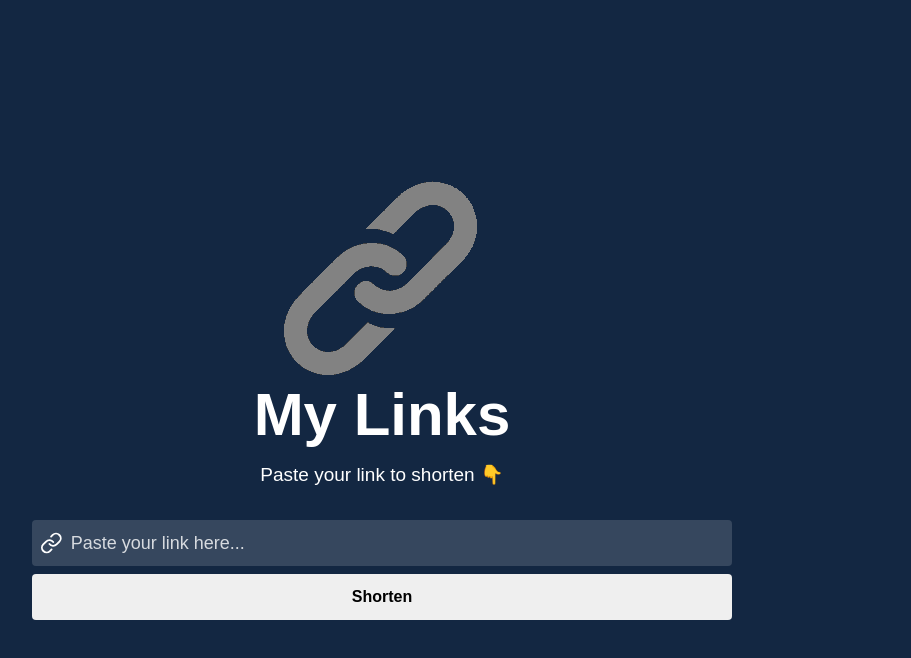
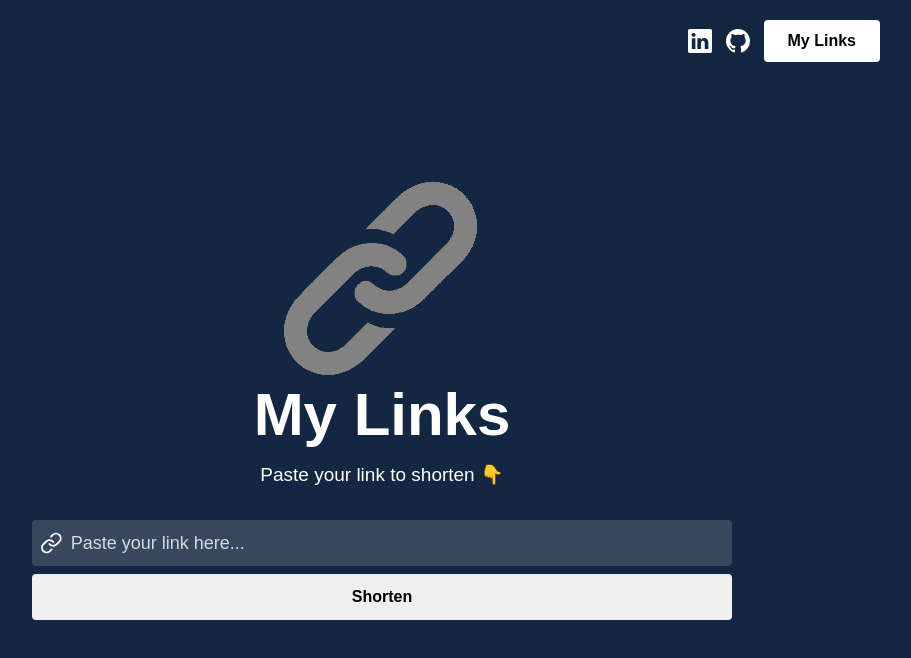
Before and after one commit to joaocorner/mylink2.0, a React (Create React App) app: page / in a window 1280 px wide. Shown: the top 658 px of the page, without its empty margins (258-1169 px from the left). Built offline with nearby package versions, Linux system fonts and the light colour scheme.

Commit message:
added menu

```diff
--- a/src/components/Home.js
+++ b/src/components/Home.js
@@ -1,4 +1,5 @@
 import { FiLink } from "react-icons/fi";
+import Menu from "./Menu";
 
 const Home = ({ title }) => {
   return (
@@ -15,6 +16,7 @@ const Home = ({ title }) => {
         </div>
         <button>Shorten</button>
       </div>
+        <Menu className="menu-item" />
     </div>
   );
 };
--- /dev/null
+++ b/src/components/Menu.js
@@ -0,0 +1,21 @@
+import { BsLinkedin, BsGithub } from "react-icons/bs";
+
+const Menu = () => {
+  return (
+    <div className="menu">
+      <a
+        className="social"
+        href="https://www.linkedin.com/in/joaoeduardocorner"
+      >
+        <BsLinkedin size={24} color="#fff" />
+      </a>
+
+      <a className="social" href="https://www.github.com/joaocorner">
+        <BsGithub size={24} color="#fff" />
+      </a>
+      <p className="menu-item">My Links</p>
+    </div>
+  );
+};
+
+export default Menu;
```
